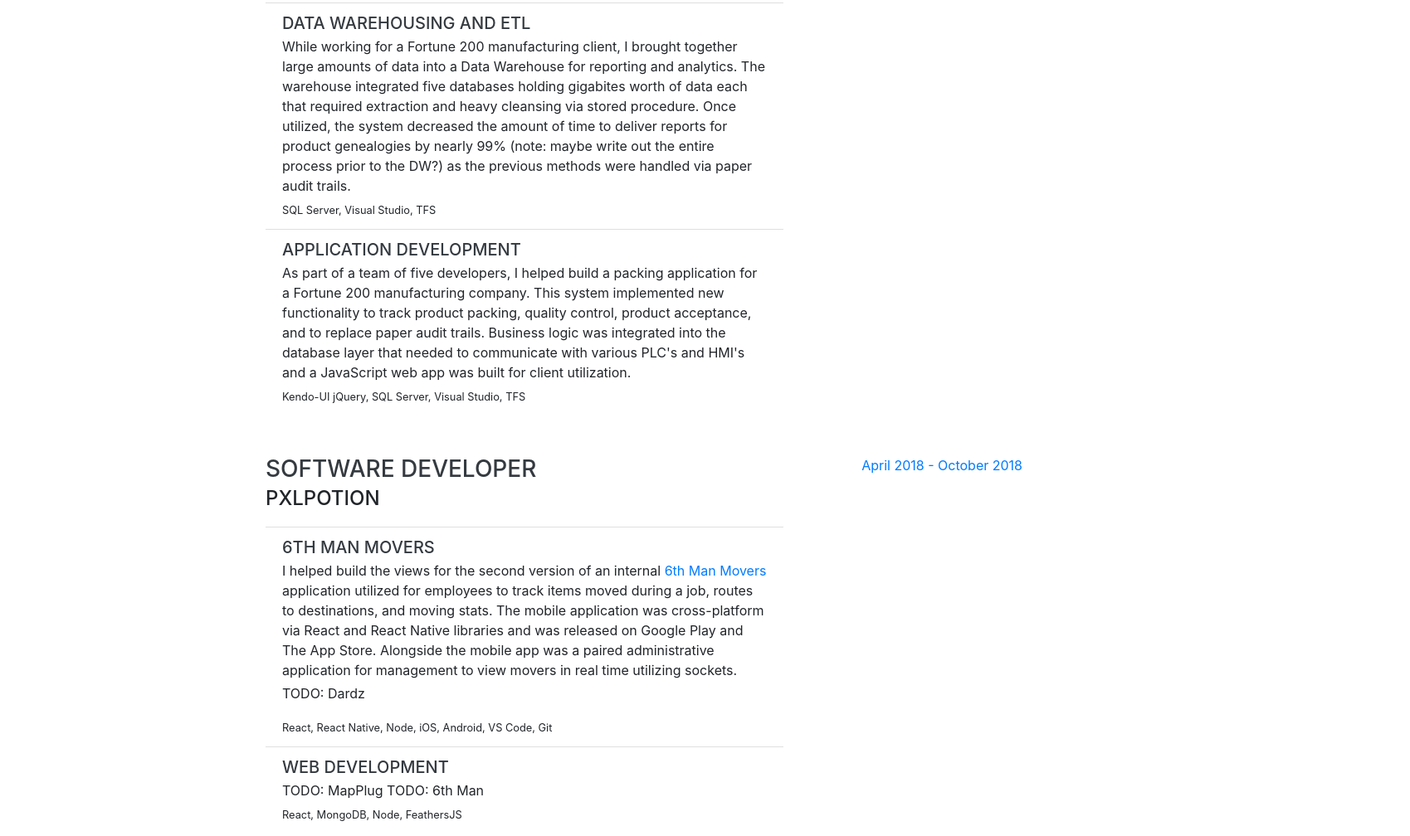
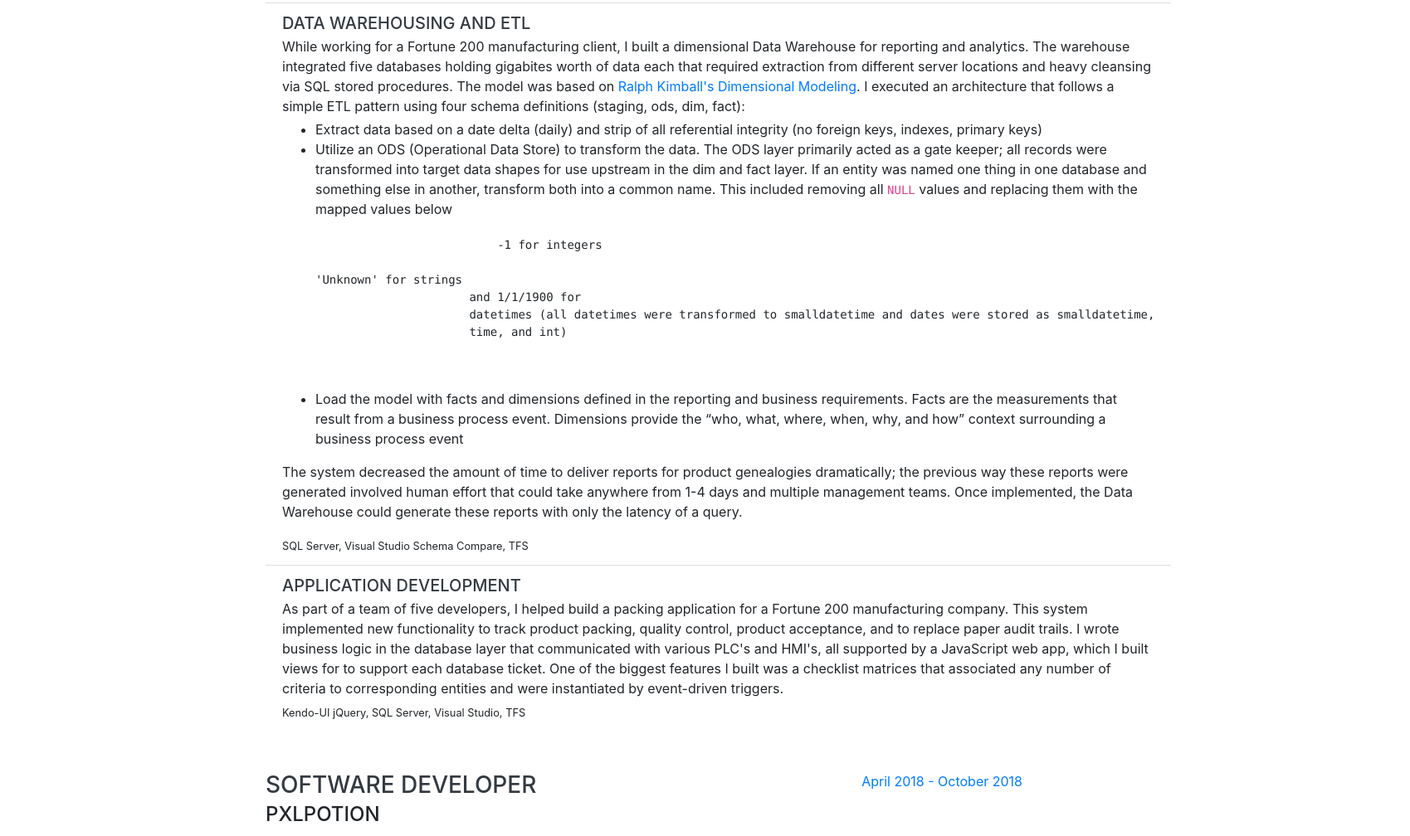
Before and after one commit to DreRandaci/Personal-site-2.0, a website with bundled scripts: page index.html in a window 1280 px wide. Shown: the part 1018-2026 px from the top of the page at 83% size, 1699 px wide, since content can reach past the window. Built offline with nearby package versions, Linux system fonts and the light colour scheme; a web font is replaced by a local one.

Commit message:
more DW info

```diff
--- a/index.html
+++ b/index.html
@@ -108,14 +108,43 @@
                 <div class="d-flex w-100 justify-content-between">
                   <h5 class="mb-1">Data warehousing and ETL</h5>
                 </div>
-                <p class="mb-1">While working for a Fortune 200 manufacturing client, I brought together large amounts
-                  of data into a Data Warehouse for
+                <p class="mb-1">While working for a Fortune 200 manufacturing client, I built a dimensional Data
+                  Warehouse for
                   reporting and analytics. The warehouse integrated five databases holding
-                  gigabites worth of data each that required extraction and heavy cleansing via stored procedure. Once
-                  utilized, the system decreased the amount of time to deliver
-                  reports for product genealogies by nearly 99% (note: maybe write out the entire process prior to the DW?) as the previous methods were handled via paper audit
-                  trails.</p>
-                <small>SQL Server, Visual Studio, TFS</small>
+                  gigabites worth of data each that required extraction from different server locations and heavy
+                  cleansing via SQL stored procedures. The model was based on <a
+                    href="https://www.kimballgroup.com/data-warehouse-business-intelligence-resources/kimball-techniques/dimensional-modeling-techniques/">Ralph
+                    Kimball's Dimensional Modeling</a>.
+                  I executed an architecture that follows a simple ETL pattern
+                  using four schema definitions (staging, ods, dim, fact):
+                  <ul>
+                    <li>Extract data based on a date delta (daily) and strip of all referential integrity (no foreign
+                      keys, indexes, primary keys)</li>
+                    <li>Utilize an ODS (Operational Data Store) to transform the data. The ODS layer primarily acted
+                      as a gate keeper; all records were transformed into target data shapes for use upstream in the dim
+                      and fact layer. If an entity was named one thing in one database and something else in another,
+                      transform both into a common name. This included removing all
+                      <code>NULL</code>
+                      values and replacing them with the mapped values below
+                      <pre>
+                        <code>
+                          -1 for integers
+                          <br/>'Unknown' for strings
+                      and 1/1/1900 for
+                      datetimes (all datetimes were transformed to smalldatetime and dates were stored as smalldatetime,
+                      time, and int)
+                        </code>
+                      </pre>
+                    </li>
+                    <li>Load the model with facts and dimensions defined in the reporting and business requirements.
+                      Facts are the measurements that result from a business process event. Dimensions provide the “who,
+                      what, where, when, why, and how” context surrounding a business process event</li>
+                  </ul>
+                  The system decreased the amount of time to deliver
+                  reports for product genealogies dramatically; the previous way these reports were generated involved
+                  human effort that could take anywhere from 1-4 days and multiple management teams. Once implemented,
+                  the Data Warehouse could generate these reports with only the latency of a query.</p>
+                <small>SQL Server, Visual Studio Schema Compare, TFS</small>
               </div>
             </div>
             <div class="list-group-flush">
@@ -125,9 +154,11 @@
                 </div>
                 <p class="mb-1">As part of a team of five developers, I helped build a packing application for a Fortune
                   200 manufacturing company. This system implemented new functionality to track product
-                  packing, quality control, product acceptance, and to replace paper audit trails. Business
-                  logic was integrated into the database layer that needed to communicate with various PLC's and HMI's
-                  and a JavaScript web app was built for client utilization.
+                  packing, quality control, product acceptance, and to replace paper audit trails. I wrote business
+                  logic in the database layer that communicated with various PLC's and HMI's, all supported by a
+                  JavaScript web app, which I built views for to support each database ticket. One of the biggest
+                  features I built was a checklist matrices that associated any number of criteria to corresponding
+                  entities and were instantiated by event-driven triggers.
                 </p>
                 <small>Kendo-UI jQuery, SQL Server, Visual Studio, TFS</small>
               </div>
@@ -149,13 +180,13 @@
                   <h5 class="mb-1">6th Man Movers</h5>
                 </div>
                 <p class="mb-1">
-                  I helped build the views for the second version of an internal <a href="https://6thmanmovers.com/">6th
+                  I built views for the second version of an internal <a href="https://6thmanmovers.com/">6th
                     Man Movers</a>
                   application utilized for employees to track items moved during a job, routes to destinations, and
-                  moving stats. The
+                  overall moving statistics. The
                   mobile application was cross-platform via React and React Native libraries and was released on Google
                   Play and The App Store. Alongside the mobile app was a paired administrative application for
-                  management to view movers in real time utilizing sockets.
+                  management to view movers in real time utilizing web sockets.
                 </p>
                 <p>TODO: Dardz</p>
 
--- a/scss/_global.scss
+++ b/scss/_global.scss
@@ -5,6 +5,7 @@ body {
   padding-top: 54px;
   color: $gray-600;
 }
+
 @media (min-width: 992px) {
   body {
     padding-top: 0;
@@ -61,9 +62,11 @@ p.lead {
     font-size: 1.5rem;
     line-height: 3.5rem;
     margin-right: 1rem;
+
     &:last-child {
       margin-right: 0;
     }
+
     &:hover {
       background-color: $primary;
     }
@@ -72,6 +75,7 @@ p.lead {
 
 .dev-icons {
   font-size: 3rem;
+
   .list-inline-item i {
     &:hover {
       color: $primary;
```
